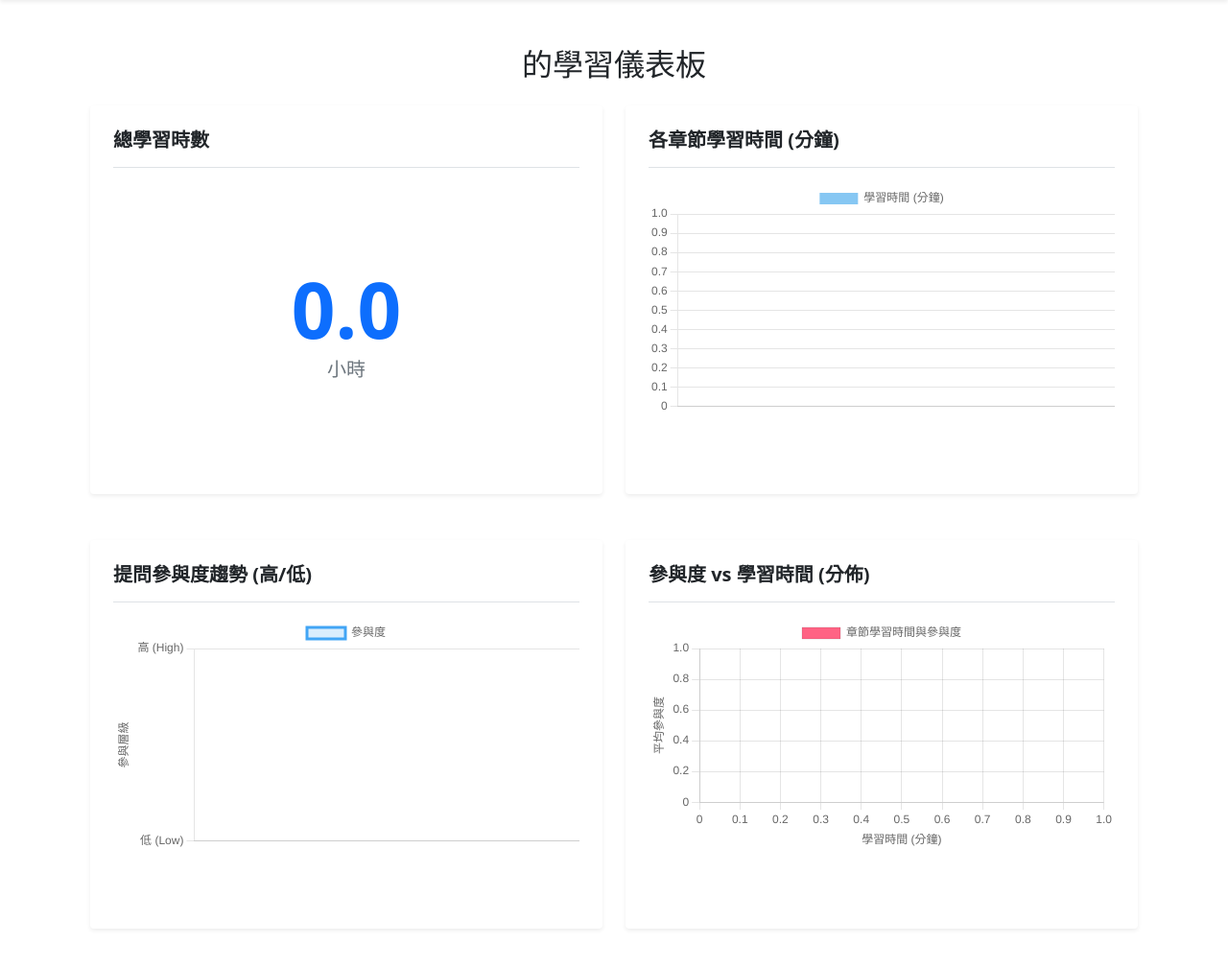
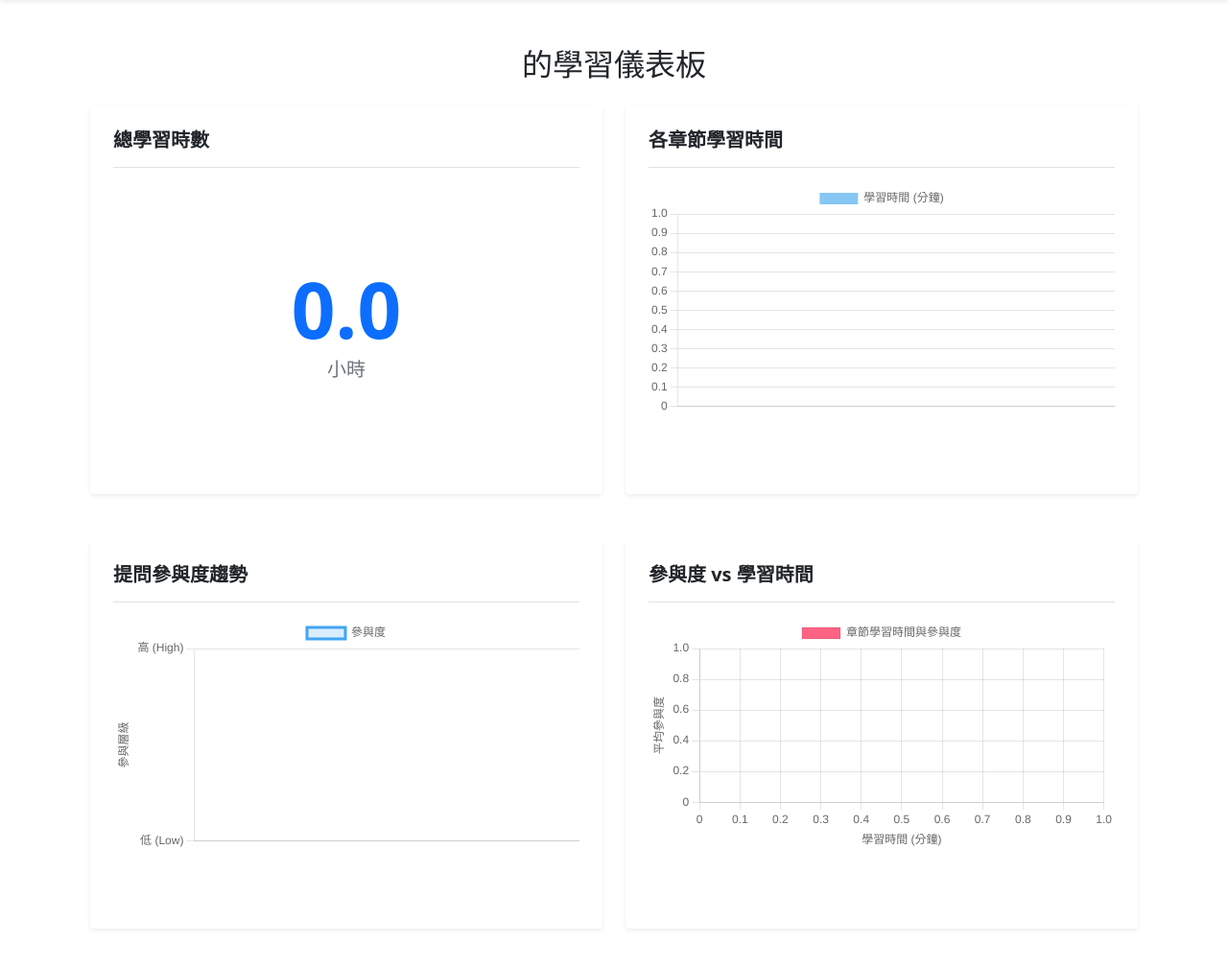
Before and after one commit to yuuuchen/ProgressPal, a Django app: page /user/study/ in a window 1280 px wide. Shown: the part 56-1064 px from the top of the page at 96% size. Run offline with Django 5.2, Linux system fonts and the light colour scheme; the visitor is signed in with stand-in values (Sample User, id 1); parts of the project's set-up code (start-up, migrations or seed data) failed here and were passed over.

Commit message:
修改學習中心

```diff
--- a/progresspal/templates/accounts/learning-portfolio.html
+++ b/progresspal/templates/accounts/learning-portfolio.html
@@ -29,7 +29,7 @@
 
     <div class="col-md-6 mb-4">
       <div class="card border-0 shadow-sm p-4 h-100">
-        <h5 class="fw-bold border-bottom pb-3 mb-3">各章節學習時間 (分鐘)</h5>
+        <h5 class="fw-bold border-bottom pb-3 mb-3">各章節學習時間</h5>
         <div style="position: relative; height:300px;">
           <canvas id="timeChart"></canvas>
         </div>
@@ -40,7 +40,7 @@
   <div class="row mb-4">
     <div class="col-md-6 mb-4">
       <div class="card border-0 shadow-sm p-4 h-100">
-        <h5 class="fw-bold border-bottom pb-3 mb-3">提問參與度趨勢 (高/低)</h5>
+        <h5 class="fw-bold border-bottom pb-3 mb-3">提問參與度趨勢</h5>
         <div style="position: relative; height:300px;">
           <canvas id="engagementChart"></canvas>
         </div>
@@ -48,7 +48,7 @@
     </div>
     <div class="col-md-6 mb-4">
       <div class="card border-0 shadow-sm p-4 h-100">
-        <h5 class="fw-bold border-bottom pb-3 mb-3">參與度 vs 學習時間 (分佈)</h5>
+        <h5 class="fw-bold border-bottom pb-3 mb-3">參與度 vs 學習時間</h5>
         <div style="position: relative; height:300px;">
           <canvas id="scatterChart"></canvas>
         </div>
```
